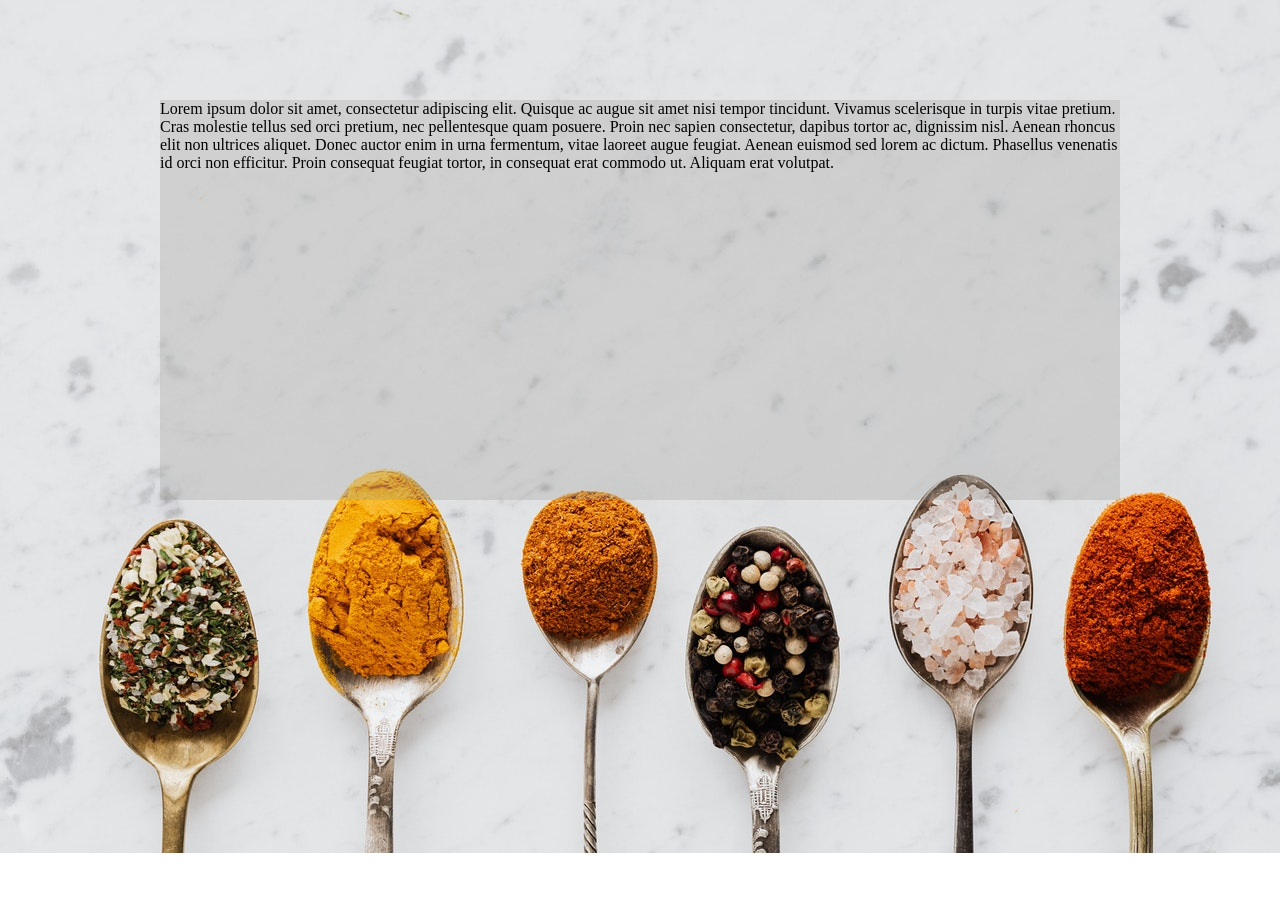
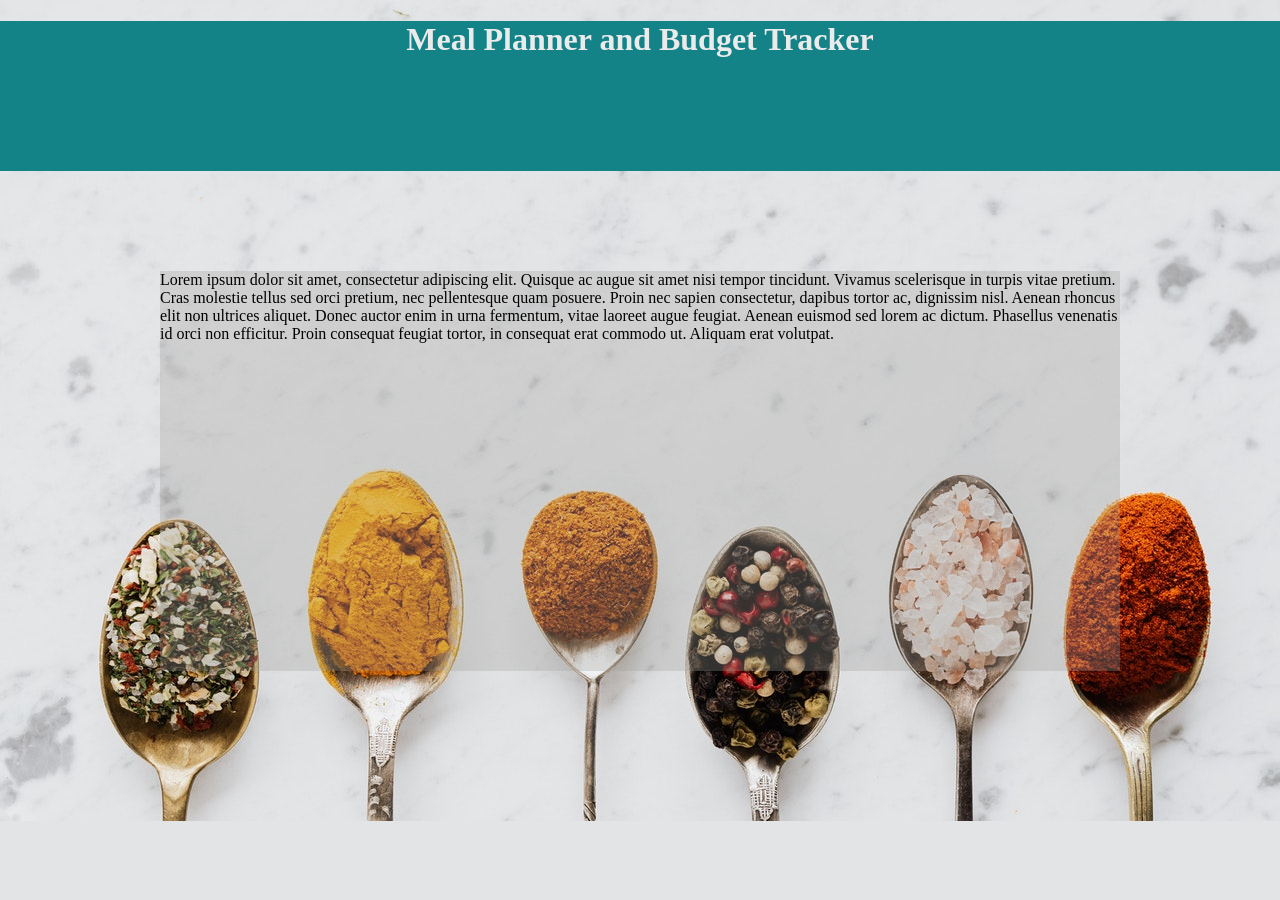
Before and after one commit to ksu-is/meal-and-budget-planner, a Flask app: template templates/userform2.html in a window 1280 px wide. After the commit the page ends 821 px from the top, so only its background shows below. Run offline with Flask 2, Linux system fonts and the light colour scheme; the template is opened without the code that fills it, so the values that code supplies are empty.

Commit message:
Update userform2.html

```diff
--- a/templates/userform2.html
+++ b/templates/userform2.html
@@ -36,6 +36,9 @@ html, body {
 <body>
 	<body data-new-gr-c-s-check-loaded="14.984.0" data-gr-ext-installed="">
 <img alt="full screen background image" src="pexels-karolina-grabowska-4199098.jpg" id="full-screen-background-image">
+<header style="text-align: center; background-color: #138388; margin-left: auto; margin-right: auto; height: 150px; vertical-align: bottom; color: #EBEBEB; ">
+	  <h1>Meal Planner and Budget Tracker</h1>
+	</header>
 <div id="wrapper">
 
 	Lorem ipsum dolor sit amet, consectetur adipiscing elit. Quisque ac augue sit amet nisi tempor tincidunt. Vivamus scelerisque in turpis vitae pretium. Cras molestie tellus sed orci pretium, nec pellentesque quam posuere. Proin nec sapien consectetur, dapibus tortor ac, dignissim nisl. Aenean rhoncus elit non ultrices aliquet. Donec auctor enim in urna fermentum, vitae laoreet augue feugiat. Aenean euismod sed lorem ac dictum. Phasellus venenatis id orci non efficitur. Proin consequat feugiat tortor, in consequat erat commodo ut. Aliquam erat volutpat.
```
